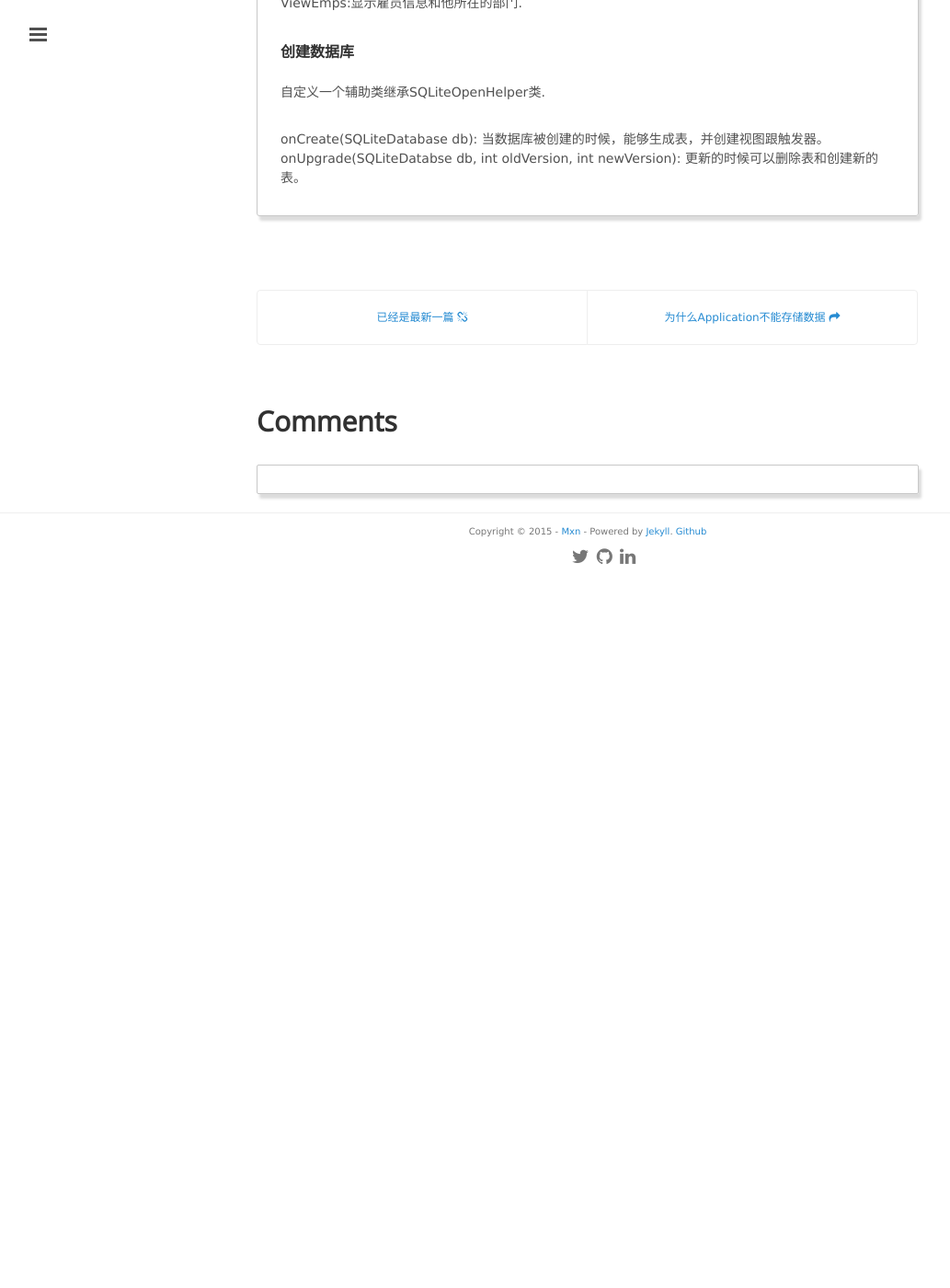
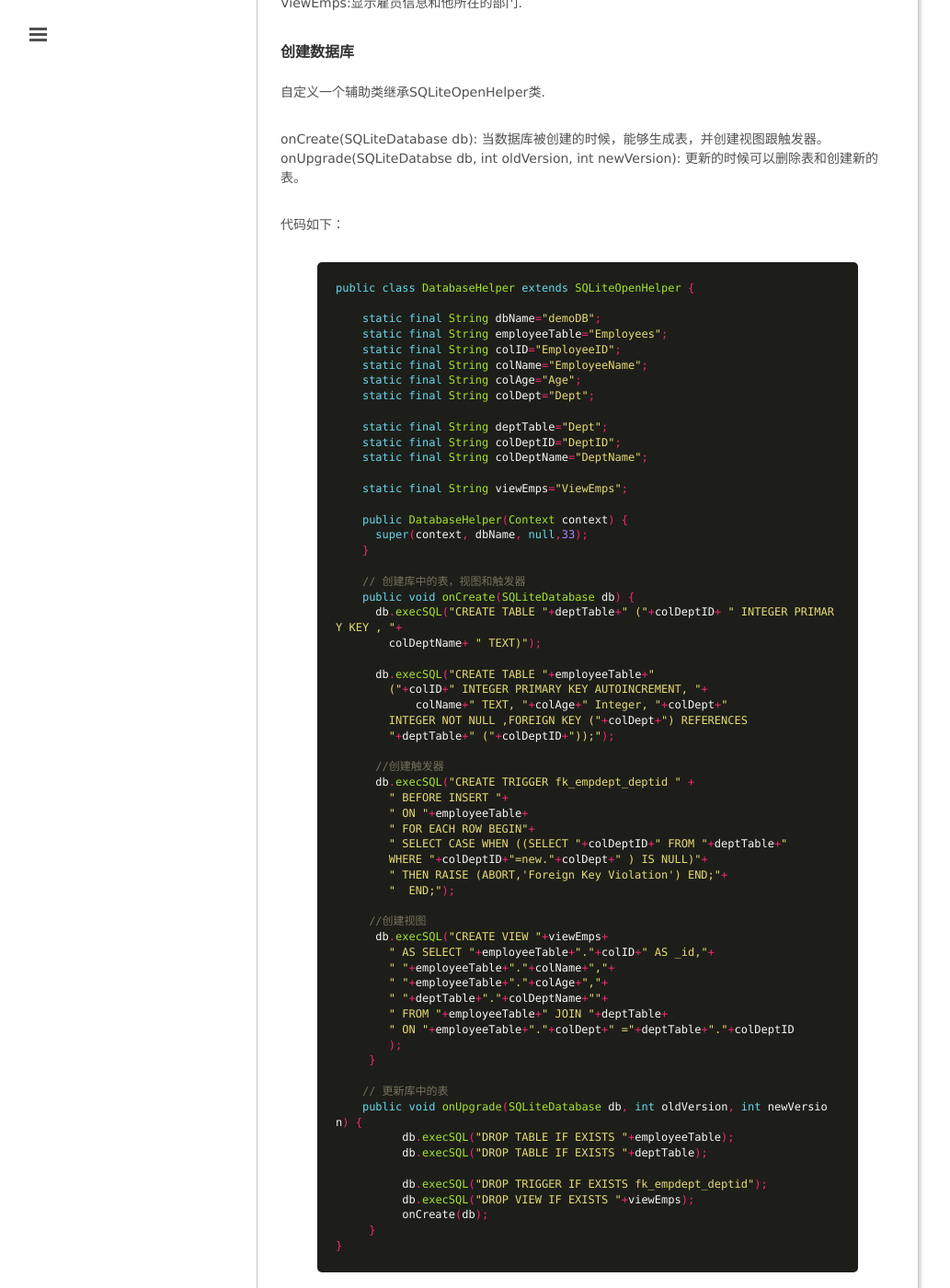
Before and after one commit to mxn21/mxn21.github.io, a Jekyll site: the page built from _posts/2015-6-17-Android数据库SQLite表内设置外键.md, in a window 1280 px wide and 1400 px high, scrolled down 918 px. Shown: the whole window at 92% size, without its empty margins (1-1034 px from the left). Built offline with Jekyll 4.4.1, drawn with Linux system fonts in a browser that asks for light colours; Markdown is read by kramdown in place of the engine named in the settings; comment, search, counter and statistics services are not loaded; before the commit the page ends 1548 px from its top, so only the background shows below that; some of the changed text lies outside the part shown.

Commit message:
Update 2015-6-17-Android数据库SQLite表内设置外键.md

```diff
--- a/_posts/2015-6-17-Android数据库SQLite表内设置外键.md
+++ b/_posts/2015-6-17-Android数据库SQLite表内设置外键.md
@@ -23,3 +23,84 @@
 
 onCreate(SQLiteDatabase db): 当数据库被创建的时候，能够生成表，并创建视图跟触发器。
 onUpgrade(SQLiteDatabse db, int oldVersion, int newVersion): 更新的时候可以删除表和创建新的表。
+
+代码如下：
+{% highlight java %}
+public class DatabaseHelper extends SQLiteOpenHelper {
+
+    static final String dbName="demoDB";
+    static final String employeeTable="Employees";
+    static final String colID="EmployeeID";
+    static final String colName="EmployeeName";
+    static final String colAge="Age";
+    static final String colDept="Dept";
+
+    static final String deptTable="Dept";
+    static final String colDeptID="DeptID";
+    static final String colDeptName="DeptName";
+
+    static final String viewEmps="ViewEmps";
+
+    public DatabaseHelper(Context context) {
+      super(context, dbName, null,33);
+    }
+
+    // 创建库中的表，视图和触发器
+    public void onCreate(SQLiteDatabase db) {
+      db.execSQL("CREATE TABLE "+deptTable+" ("+colDeptID+ " INTEGER PRIMARY KEY , "+
+        colDeptName+ " TEXT)");
+
+      db.execSQL("CREATE TABLE "+employeeTable+"
+        ("+colID+" INTEGER PRIMARY KEY AUTOINCREMENT, "+
+            colName+" TEXT, "+colAge+" Integer, "+colDept+"
+        INTEGER NOT NULL ,FOREIGN KEY ("+colDept+") REFERENCES
+        "+deptTable+" ("+colDeptID+"));");
+
+      //创建触发器
+      db.execSQL("CREATE TRIGGER fk_empdept_deptid " +
+        " BEFORE INSERT "+
+        " ON "+employeeTable+
+        " FOR EACH ROW BEGIN"+
+        " SELECT CASE WHEN ((SELECT "+colDeptID+" FROM "+deptTable+"
+        WHERE "+colDeptID+"=new."+colDept+" ) IS NULL)"+
+        " THEN RAISE (ABORT,'Foreign Key Violation') END;"+
+        "  END;");
+
+     //创建视图
+      db.execSQL("CREATE VIEW "+viewEmps+
+        " AS SELECT "+employeeTable+"."+colID+" AS _id,"+
+        " "+employeeTable+"."+colName+","+
+        " "+employeeTable+"."+colAge+","+
+        " "+deptTable+"."+colDeptName+""+
+        " FROM "+employeeTable+" JOIN "+deptTable+
+        " ON "+employeeTable+"."+colDept+" ="+deptTable+"."+colDeptID
+        );
+     }
+
+    // 更新库中的表
+    public void onUpgrade(SQLiteDatabase db, int oldVersion, int newVersion) {
+          db.execSQL("DROP TABLE IF EXISTS "+employeeTable);
+          db.execSQL("DROP TABLE IF EXISTS "+deptTable);
+
+          db.execSQL("DROP TRIGGER IF EXISTS fk_empdept_deptid");
+          db.execSQL("DROP VIEW IF EXISTS "+viewEmps);
+          onCreate(db);
+     }
+}
+{% endhighlight  %}
+
+加入数据
+
+{% highlight java %}
+
+SQLiteDatabase db=this.getWritableDatabase();
+ ContentValues cv=new ContentValues();
+   cv.put(colDeptID, 1);
+   cv.put(colDeptName, "Sales");
+   db.insert(deptTable, colDeptID, cv);
+
+   cv.put(colDeptID, 2);
+   cv.put(colDeptName, "IT");
+   db.insert(deptTable, colDeptID, cv);
+                     db.close();
+{% endhighlight  %}
```
